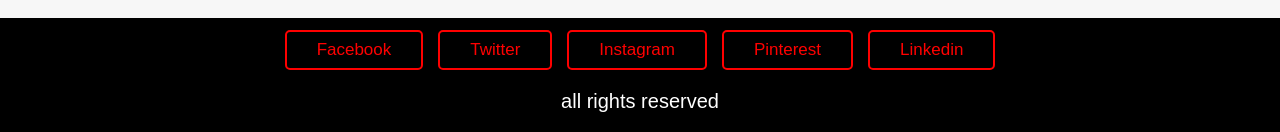
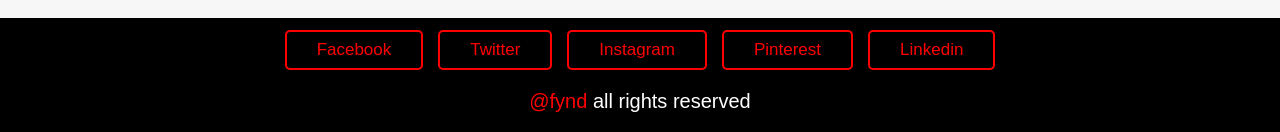
Before and after one commit to TanuuD/Fynd_Academy, a plain HTML site: page Project 1 - HTML CSS/index.html in a window 1280 px wide. Shown: the part 3309-3441 px from the top of the page. Drawn offline with Linux system fonts and the light colour scheme.

Commit message:
Fixed Bugs

```diff
--- a/Project 1 - HTML CSS/index.html
+++ b/Project 1 - HTML CSS/index.html
@@ -313,7 +313,7 @@
       <a href="#" class="btn">Pinterest</a>
       <a href="#" class="btn">Linkedin</a>
     </div>
-      <h1 class="credit"> all rights reserved</h1>
+      <h1 class="credit"> <span style="color: red;">@fynd</span> all rights reserved</h1>
 </section>
 
 <!--Scroll Top Section-->
```
